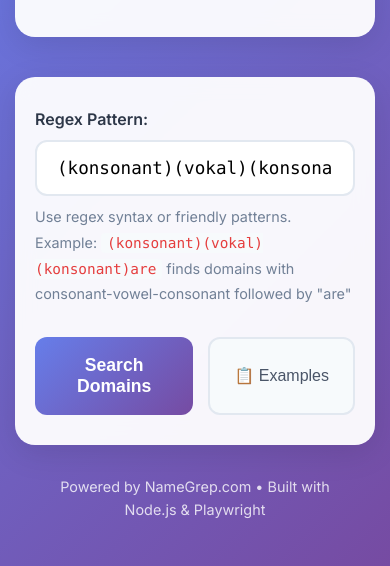
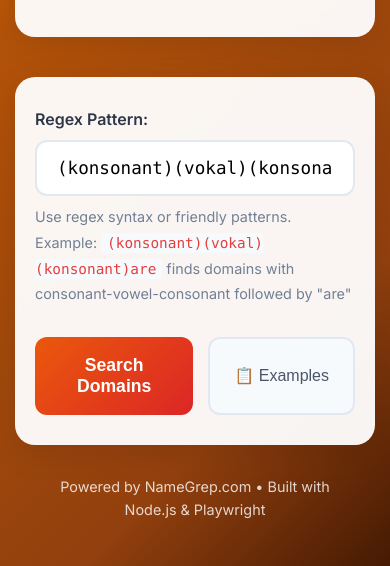
Before and after one commit to peny/scrape-namegrep, a website: page public/index.html in a window 390 px wide. Shown: the part 278-844 px from the top of the page. Drawn offline with Linux system fonts and the light colour scheme.

Commit message:
🎨 Update to classy dark orange gradient design
✨ Design Updates:
- Background: Dark orange gradient (#d97706 → #b45309 → #92400e → #451a03)
- Search button: Matching orange-red gradient (#ea580c → #dc2626)
- Hover effects: Orange shadow matching button colors
- More sophisticated and premium feel

🎯 Inspired by iPhone 17 Pro Max aesthetics
- Progressive darkening for classy appearance
- Consistent color palette throughout
- Professional and elegant design

```diff
--- a/public/styles.css
+++ b/public/styles.css
@@ -7,7 +7,7 @@
 
 body {
     font-family: 'Inter', -apple-system, BlinkMacSystemFont, 'Segoe UI', Roboto, sans-serif;
-    background: linear-gradient(135deg, #667eea 0%, #764ba2 100%);
+    background: linear-gradient(135deg, #d97706 0%, #b45309 25%, #92400e 75%, #451a03 100%);
     min-height: 100vh;
     color: #333;
     line-height: 1.6;
@@ -120,7 +120,7 @@ body {
 .search-button {
     flex: 1;
     padding: 18px 24px;
-    background: linear-gradient(135deg, #667eea 0%, #764ba2 100%);
+    background: linear-gradient(135deg, #ea580c 0%, #dc2626 100%);
     color: white;
     border: none;
     border-radius: 12px;
@@ -160,7 +160,7 @@ body {
 
 .search-button:hover {
     transform: translateY(-2px);
-    box-shadow: 0 8px 25px rgba(102, 126, 234, 0.3);
+    box-shadow: 0 8px 25px rgba(234, 88, 12, 0.4);
 }
 
 .search-button:active {
```
